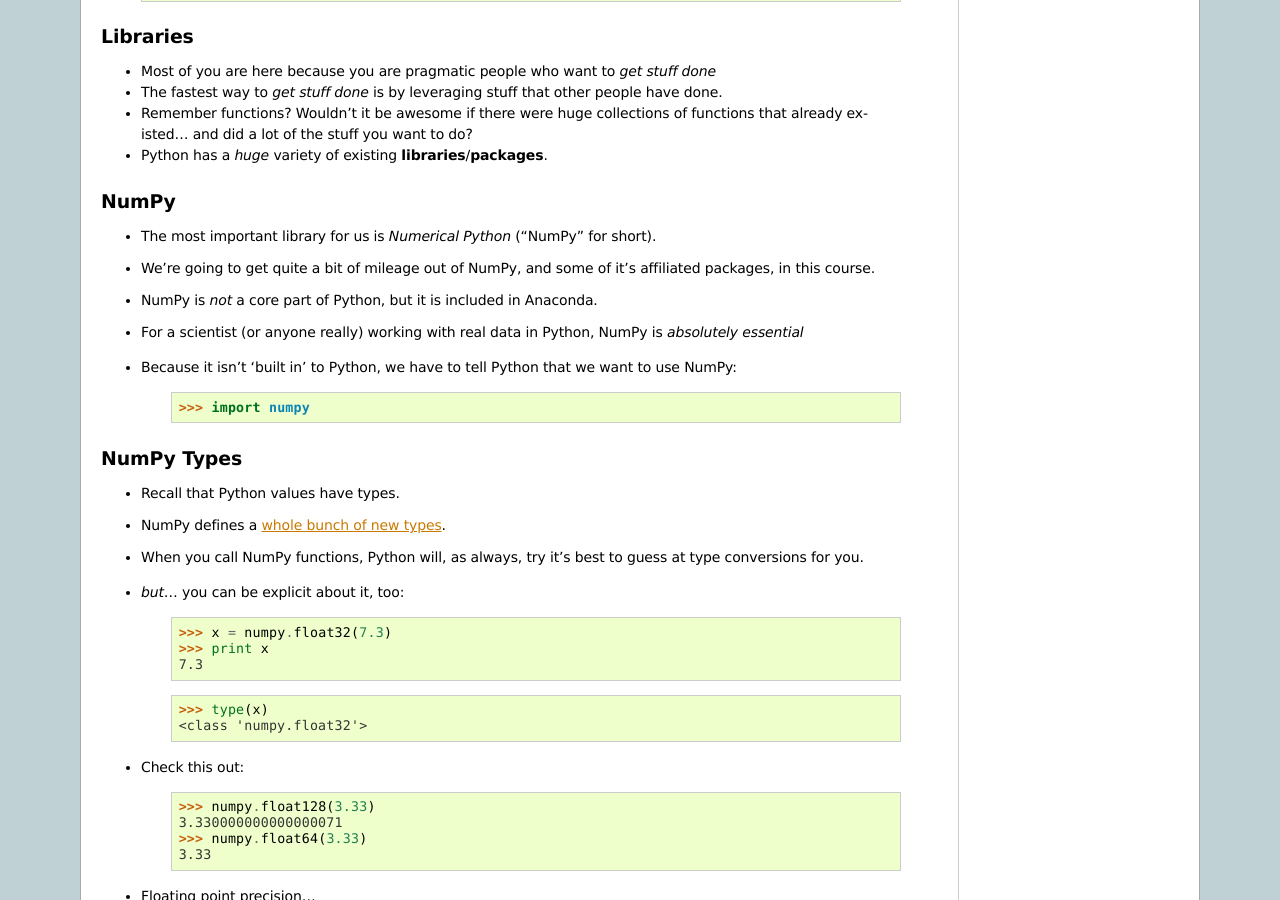
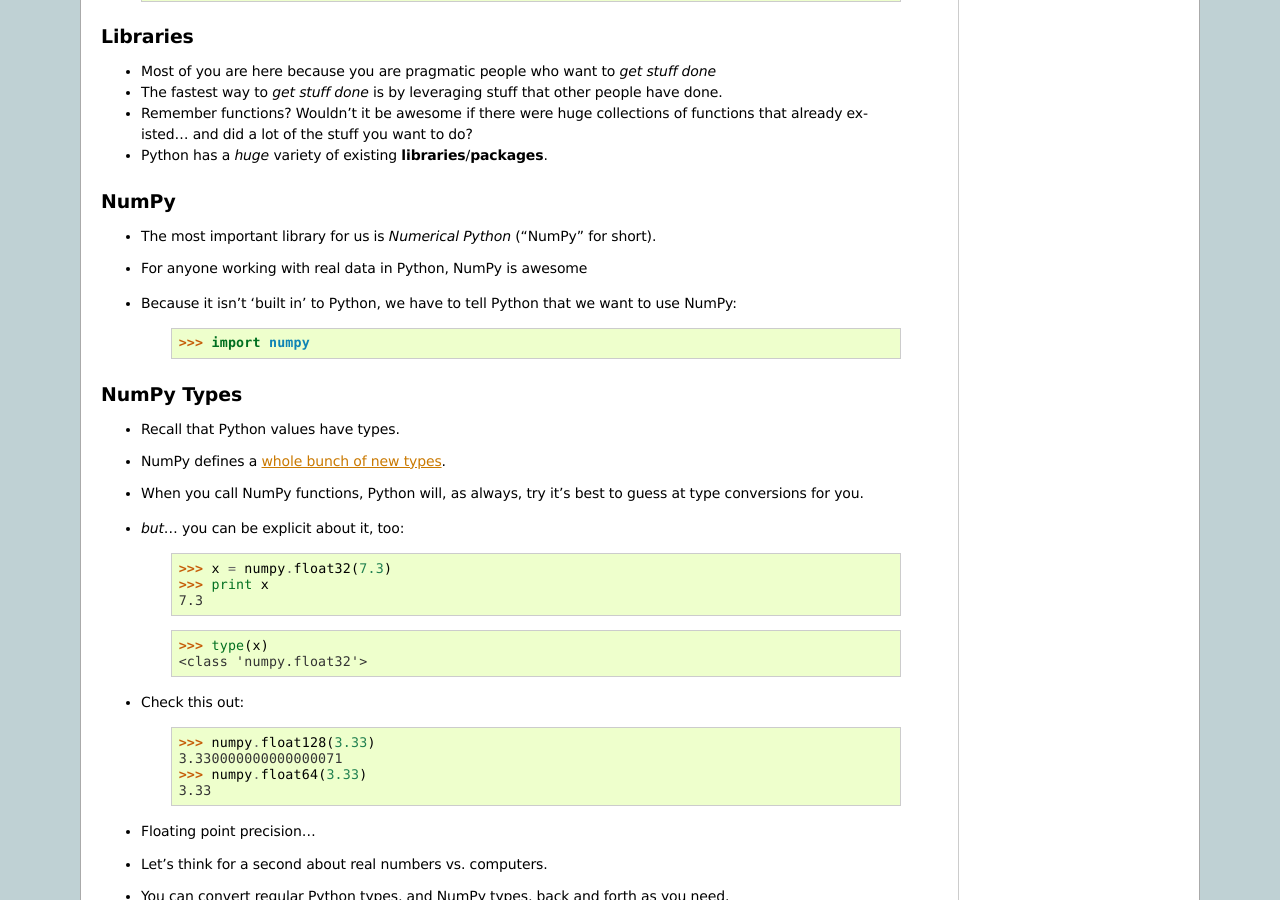
Before and after one commit to jameshughes89/cs101, a Sphinx documentation site: the page built from source/topic4.rst, in a window 1280 px wide and 900 px high, scrolled down 5813 px. Built offline with Sphinx 7.4.7, drawn with Linux system fonts in a browser that asks for light colours.

Commit message:
Remove bad NumPy comments

```diff
--- a/source/topic4.rst
+++ b/source/topic4.rst
@@ -247,11 +247,10 @@ Libraries
 NumPy
 =====
 * The most important library for us is *Numerical Python* ("NumPy" for short).
-* We're going to get quite a bit of mileage out of NumPy, and some of it's affiliated packages, in this course.
-* NumPy is *not* a core part of Python, but it is included in Anaconda.
-* For a scientist (or anyone really) working with real data in Python, NumPy is *absolutely essential*
+* For anyone working with real data in Python, NumPy is awesome
 * Because it isn't 'built in' to Python, we have to tell Python that we want to use NumPy:
     >>> import numpy
+
 
 NumPy Types
 ===========
```
